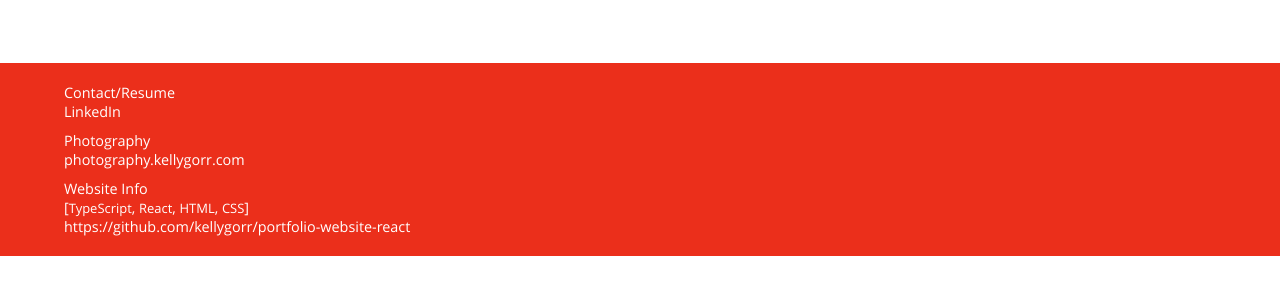
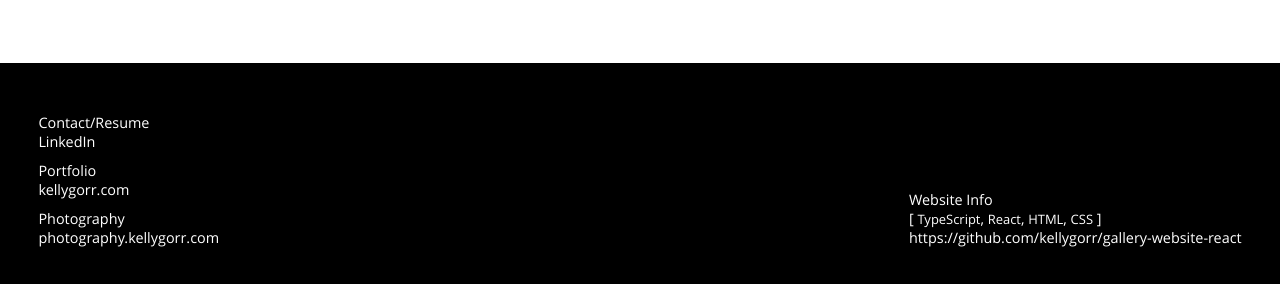
Before and after one commit to kellygorr/portfolio-website-react, a React (Create React App) app: page /search/CSS in a window 1280 px wide. Shown: the part 1213-1497 px from the top of the page. Before the commit the page ends 1469 px from the top, so only its background shows below. Built offline with nearby package versions, Linux system fonts and the light colour scheme; no server answers.

Commit message:
Footer update

```diff
--- a/src/components/shared/Footer.tsx
+++ b/src/components/shared/Footer.tsx
@@ -1,70 +1,95 @@
 import * as React from 'react'
-import styled from 'styled-components/macro'
-import { AccentColor, PrimaryAccentColor } from '../../GlobalStyles'
+import styled, { css } from 'styled-components/macro'
+import { PrimaryAccentColor } from '../../GlobalStyles'
 import { SkillType } from '../data/IProject'
-import { Tag } from '.'
+import { FooterList } from './FooterList'
 
 const websiteTags = [SkillType.TypeScript, SkillType.React, SkillType.HTML, SkillType.CSS]
 
+export interface IFooterList {
+	title: string
+	link: ILink[]
+}
+
+interface ILink {
+	title: string
+	URL: string
+	tags?: string[]
+}
+
+const info: IFooterList[] = [
+	{
+		title: 'Contact/Resume',
+		link: [
+			{
+				title: 'LinkedIn',
+				URL: 'https://www.linkedin.com/in/kellygorr/',
+			},
+		],
+	},
+	{
+		title: 'Portfolio',
+		link: [
+			{
+				title: 'kellygorr.com',
+				URL: 'https://kellygorr.com/',
+			},
+		],
+	},
+	{
+		title: 'Photography',
+		link: [
+			{
+				title: 'photography.kellygorr.com',
+				URL: 'https://photography/kellygorr.com/',
+			},
+		],
+	},
+]
+
+const sites: IFooterList[] = [
+	{
+		title: 'Website Info',
+		link: [
+			{
+				tags: websiteTags,
+				title: 'https://github.com/kellygorr/gallery-website-react',
+				URL: 'https://github.com/kellygorr/gallery-website-react',
+			},
+		],
+	},
+]
+
 export const Footer: React.FC = () => (
 	<Container>
-		<Title>Contact/Resume</Title>
-		<Contact>
-			<a href="https://www.linkedin.com/in/kellygorr/" rel="noopener noreferrer" target="_blank">
-				LinkedIn
-			</a>
-		</Contact>
-		<Title>Photography</Title>
-		<Contact>
-			<a href="https://photography.kellygorr.com/" rel="noopener noreferrer" target="_blank">
-				photography.kellygorr.com
-			</a>
-		</Contact>
-		<Title>Website Info</Title>
-		<Tags>
-			[
-			{websiteTags.map((tag, index) => (
-				<Tag key={index} isLastTag={index === websiteTags.length - 1} tag={tag} />
-			))}
-			]
-		</Tags>
-
-		<Contact>
-			<a href="https://github.com/kellygorr/portfolio-website-react" rel="noopener noreferrer" target="_blank">
-				https://github.com/kellygorr/portfolio-website-react
-			</a>
-		</Contact>
-
-		{/* <Title>Other Projects</Title>
-					<Contact>Photography</Contact>
-					<Contact>Digital Art</Contact> */}
+		<Left>
+			<FooterList list={info} />
+		</Left>
+		<Right>
+			<FooterList list={sites} />
+		</Right>
 	</Container>
 )
 
 const Container = styled.div`
 	display: flex;
-	flex-direction: column;
-	justify-content: flex-start;
-	align-items: flex-start;
 	width: 100%;
 	height: 100%;
-	background-color: ${AccentColor};
 	color: ${PrimaryAccentColor};
-	padding: 20px 5%;
 	font-size: 0.9em;
-`
-const Title = styled.div`
-	margin-top: 10px;
-	&:first-child {
-		margin: 0;
-	}
-`
-const Contact = styled.div`
-	&:hover {
-		text-decoration: underline;
-	}
+	background-color: #000000;
+	justify-content: space-between;
 `
 
-const Tags = styled.div`
-	width: 100%;
+const Columns = css`
+	padding: 40px 3%;
+	display: flex;
+	flex-direction: column;
 `
+
+const Left = styled.div`
+	${Columns}
+`
+const Right = styled.div`
+	${Columns}
+`
--- /dev/null
+++ b/src/components/shared/FooterList.tsx
@@ -0,0 +1,62 @@
+import * as React from 'react'
+import styled from 'styled-components/macro'
+import { IFooterList } from './Footer'
+import { Tag } from '.'
+
+interface IFooterListProps {
+	list: IFooterList[]
+}
+
+export const FooterList: React.FC<IFooterListProps> = (props: IFooterListProps) => (
+	<Container>
+		{props.list.map((item: IFooterList) => (
+			<FooterListItem key={item.title}>
+				<Title>{item.title}</Title>
+				{item.link.map((link) => (
+					<div key={link.title}>
+						{link.tags && (
+							<Tags>
+								[{' '}
+								{link.tags.map((tag, index) => (
+									<Tag key={tag} isLastTag={index === link.tags.length - 1} tag={tag} />
+								))}{' '}
+								]
+							</Tags>
+						)}
+						<StyledLink href={link.URL} rel="noopener noreferrer" target="_blank">
+							{link.title}
+						</StyledLink>
+					</div>
+				))}
+			</FooterListItem>
+		))}
+	</Container>
+)
+
+const Container = styled.div`
+	display: flex;
+	flex-direction: column;
+	justify-content: flex-end;
+	height: 100%;
+	width: 100%;
+`
+const FooterListItem = styled.div`
+	display: flex;
+	flex-direction: column;
+	margin-top: 10px;
+`
+const Title = styled.div`
+	&:first-child {
+		margin: 0;
+	}
+`
+const StyledLink = styled.a`
+	word-wrap: none;
+	&:hover {
+		text-decoration: underline;
+	}
+`
+
+const Tags = styled.div`
+	width: 100%;
+`
--- a/src/components/shared/Highlight.tsx
+++ b/src/components/shared/Highlight.tsx
@@ -14,11 +14,11 @@ export const Highlight: React.FC<IHighlightProps> = (props: IHighlightProps) =>
 			<Header>{data.header}</Header>
 			{data.tags && data.tags.length > 0 && (
 				<List>
-					[
+					[{' '}
 					{data.tags &&
 						(data.tags as (TagType | SkillType | ToolType)[]).map((tag: TagType | SkillType | ToolType, index) => (
 							<Tag key={index} isLastTag={data.tags ? index === data.tags.length - 1 : false} tag={tag} />
-						))}
+						))}{' '}
 					]
 				</List>
 			)}
--- a/src/components/shared/Thumbnail.tsx
+++ b/src/components/shared/Thumbnail.tsx
@@ -26,7 +26,7 @@ export const Thumbnail: React.FC<IThumbnailProps> = (props: IThumbnailProps) =>
 
 			{data.tags && (
 				<Tags>
-					[{/* We want the thumbnail link behind the tag links */}
+					[ {/* We want the thumbnail link behind the tag links */}
 					{data.file ? (
 						<ThumbnailLinkStandard href={link} target="_blank" rel="noopener noreferrer" />
 					) : (
@@ -34,7 +34,7 @@ export const Thumbnail: React.FC<IThumbnailProps> = (props: IThumbnailProps) =>
 					)}
 					{data.tags.map((tag, index) => (
 						<Tag key={index} isLastTag={data.tags ? index === data.tags.length - 1 : false} tag={tag} />
-					))}
+					))}{' '}
 					]
 				</Tags>
 			)}
```
